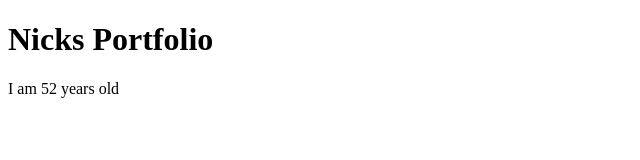
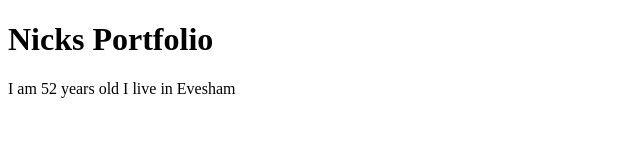
Before and after one commit to nickaxgit/portfolio, a plain HTML site: page index.html in a window 1280 px wide. Shown: the whole page, without its empty margins (0-640 px from the left). Drawn offline with Linux system fonts and the light colour scheme.

Commit message:
Added where i live

```diff
--- a/index.html
+++ b/index.html
@@ -9,6 +9,7 @@
 <body>
     <h1>Nicks Portfolio</h1>
     I am 52 years old
+    I live in Evesham
 
 </body>
 </html>
```
